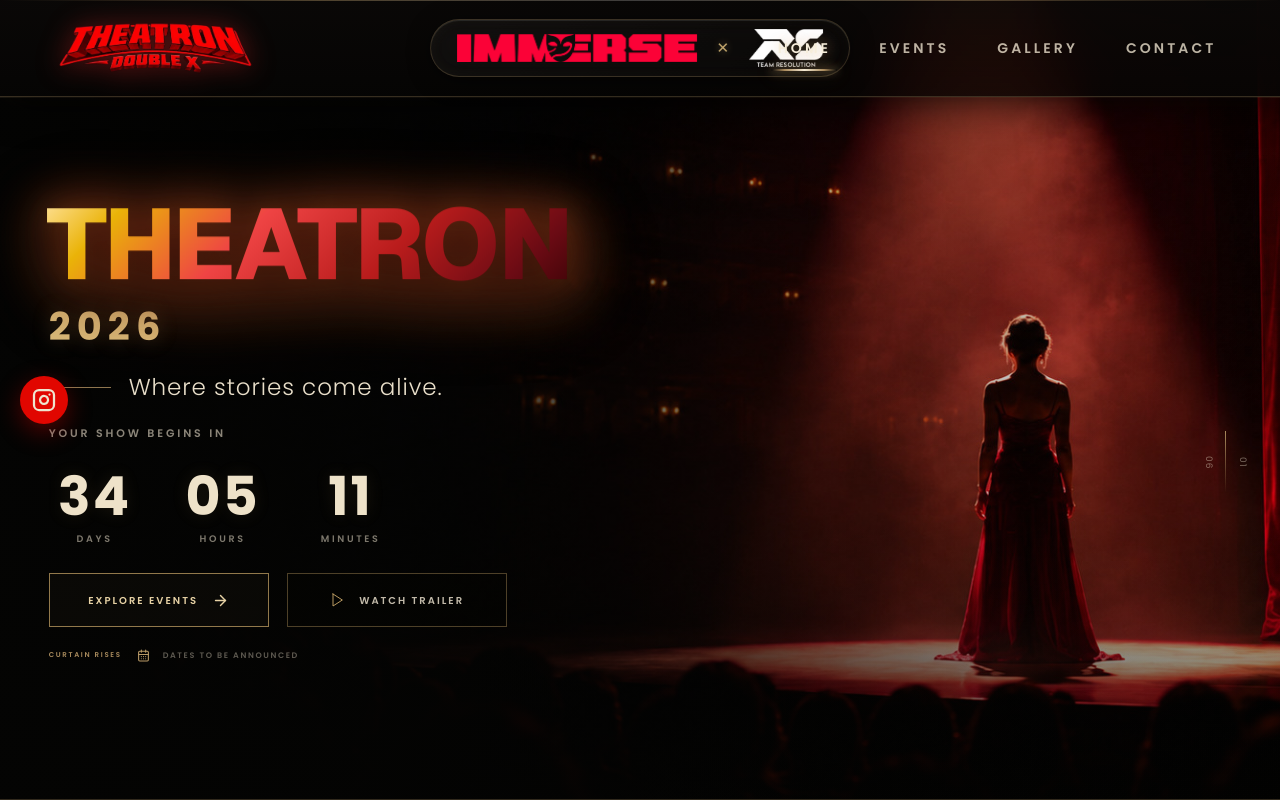
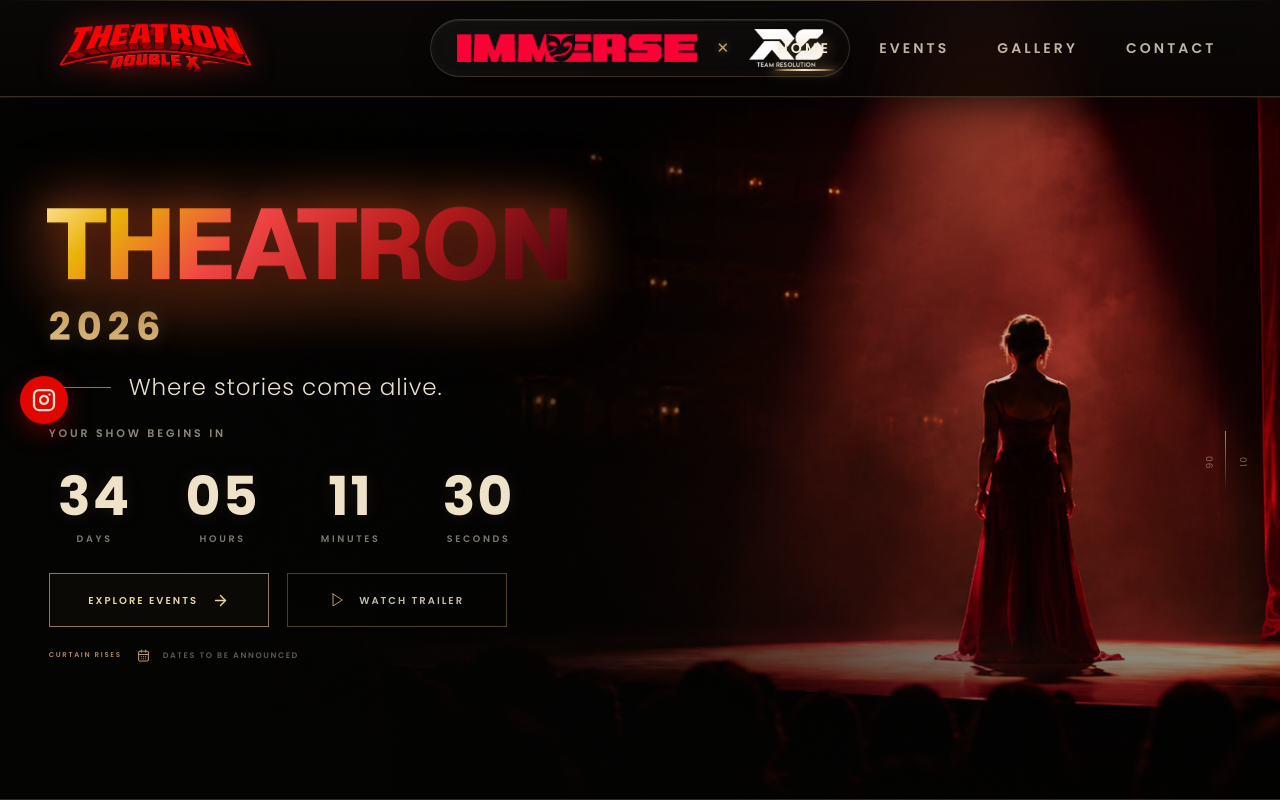
Before and after one commit to Club-Asymmetric/Theatron_Frontend, a Next.js app: page / in a window 1280 px wide. Shown: the top 800 px of the page. Built offline with nearby package versions, Linux system fonts and the light colour scheme.

Commit message:
Add seconds to countdown, tick every second

```diff
--- a/src/components/countdown.jsx
+++ b/src/components/countdown.jsx
@@ -10,6 +10,7 @@ export default function Countdown() {
     days: 0,
     hours: 0,
     minutes: 0,
+    seconds: 0,
   })
 
   useEffect(() => {
@@ -23,14 +24,15 @@ export default function Countdown() {
           days: Math.floor(distance / (1000 * 60 * 60 * 24)),
           hours: Math.floor((distance % (1000 * 60 * 60 * 24)) / (1000 * 60 * 60)),
           minutes: Math.floor((distance % (1000 * 60 * 60)) / (1000 * 60)),
+          seconds: Math.floor((distance % (1000 * 60)) / 1000),
         })
       } else {
-        setTimeLeft({ days: 0, hours: 0, minutes: 0 })
+        setTimeLeft({ days: 0, hours: 0, minutes: 0, seconds: 0 })
       }
     }
 
     updateTimer()
-    const interval = setInterval(updateTimer, 60000)
+    const interval = setInterval(updateTimer, 1000)
 
     return () => clearInterval(interval)
   }, [])
@@ -41,6 +43,7 @@ export default function Countdown() {
     [isMounted ? pad(timeLeft.days) : "00", "DAYS"],
     [isMounted ? pad(timeLeft.hours) : "00", "HOURS"],
     [isMounted ? pad(timeLeft.minutes) : "00", "MINUTES"],
+    [isMounted ? pad(timeLeft.seconds) : "00", "SECONDS"],
   ]
 
   return (
```
